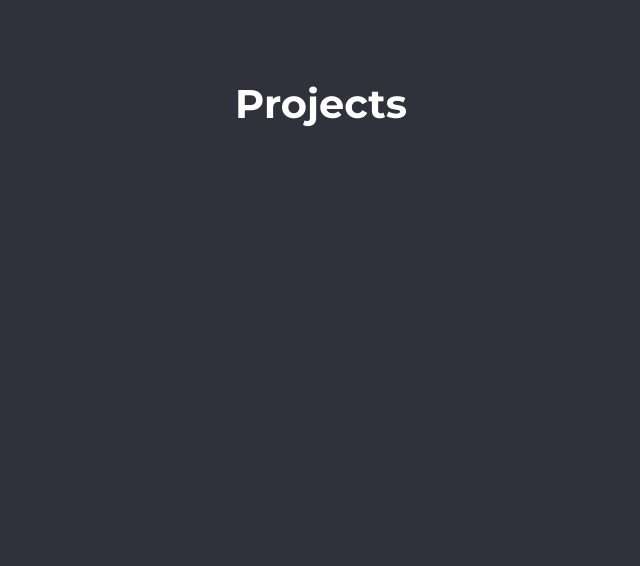
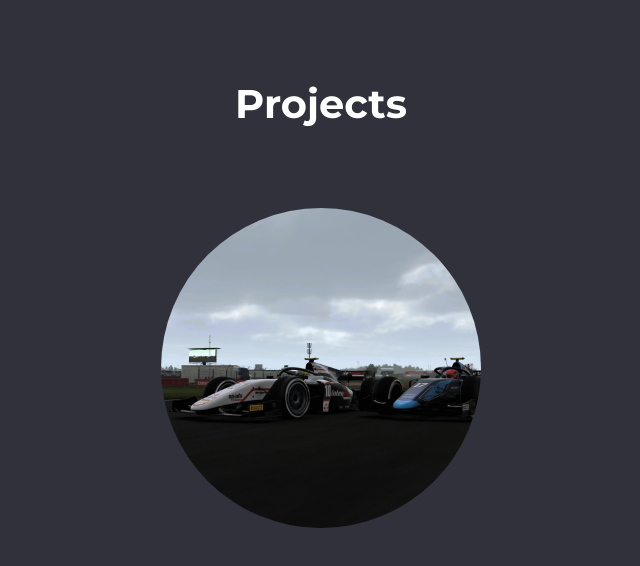
Before and after one commit to CamyH/personal-website-react, a React (Create React App) app: page /projects in a window 1280 px wide. Shown: the top 566 px of the page, without its empty margins (319-959 px from the left). Built offline with nearby package versions, Linux system fonts and the light colour scheme.

Commit message:
added first project image

```diff
--- a/src/components/my-projects/Projects.jsx
+++ b/src/components/my-projects/Projects.jsx
@@ -1,5 +1,6 @@
 import React from 'react';
 import "./projects.css";
+import f2 from "./f2-program.png";
 
 function Projects() {
     return (
@@ -8,6 +9,9 @@ function Projects() {
                 <div id='header'>
                     <h1 id='projects-header'>Projects</h1>
                 </div>
+                <div id='projects'>
+                    <img src={f2} id='project-1' class="img-fluid" />
+                </div>
             </section>
         </React.Fragment>
     )
--- a/src/components/my-projects/projects.css
+++ b/src/components/my-projects/projects.css
@@ -8,3 +8,14 @@
 #projects-header {
   margin: clamp(1em, 2em, 3em);
 }
+
+#projects {
+  display: flex;
+  justify-content: space-evenly;
+}
+
+#project-1 {
+  border-radius: 50%;
+  width: clamp(15em, 20em, 30em);
+  height: clamp(15em, 20em, 30em);
+}
```
Also changed, not shown: src/components/my-projects/f2-program.png (added).
